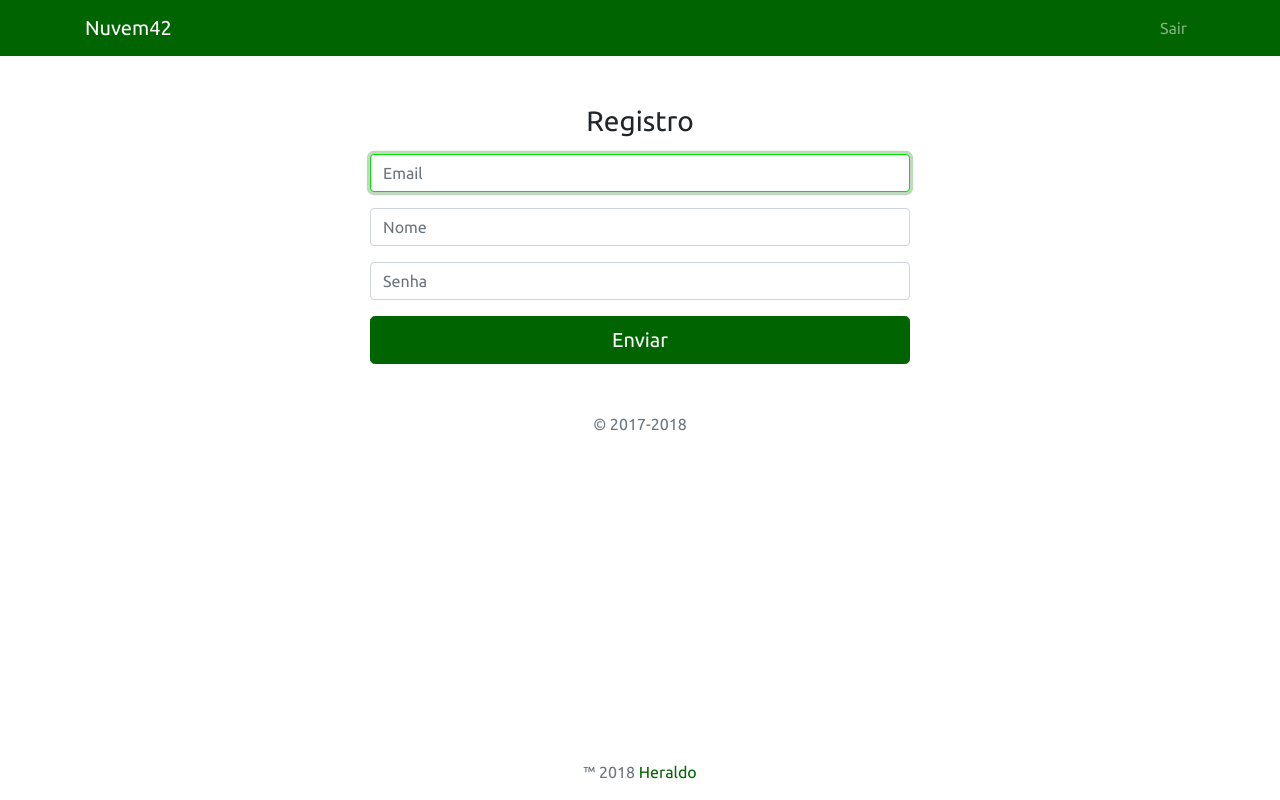
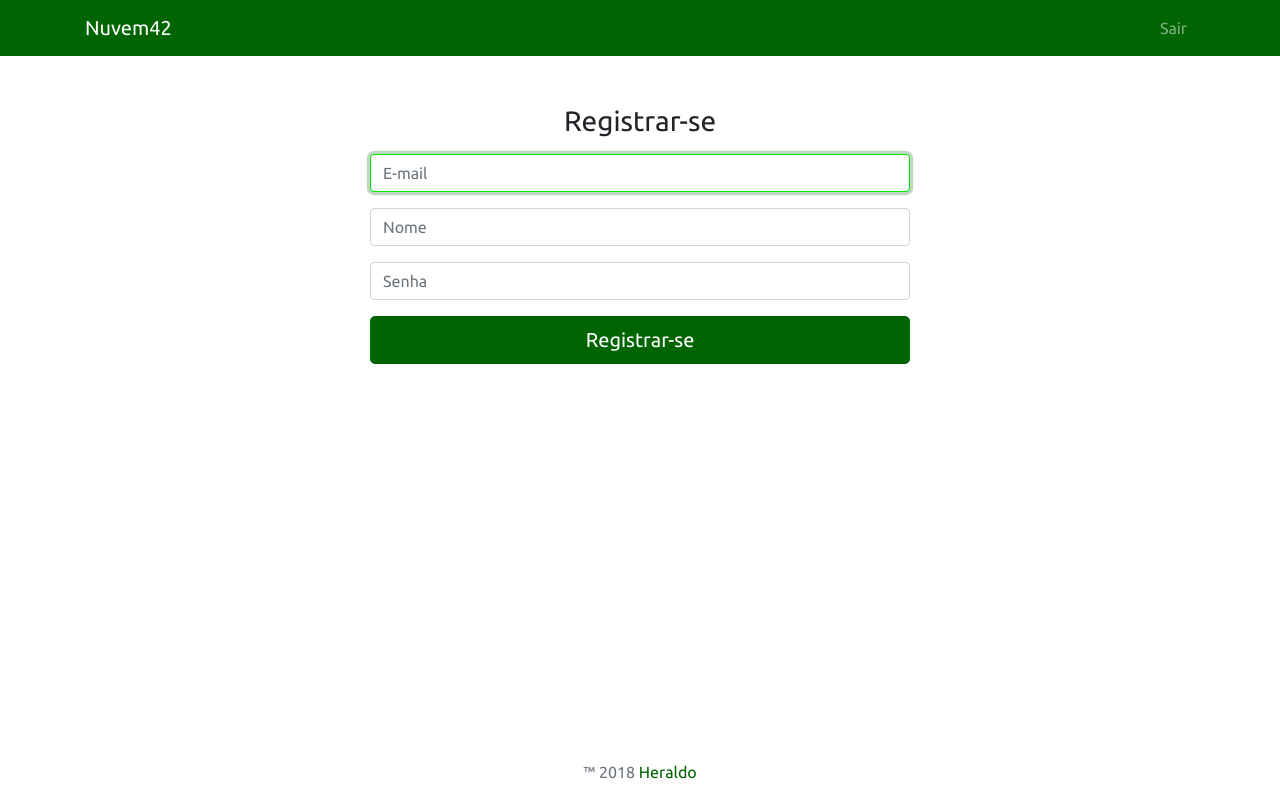
Before and after one commit to heraldo663/nuvem42, a Vue app in the folder client/: page /register in a window 1280 px wide. Built offline with nearby package versions, Linux system fonts and the light colour scheme; no server answers; sample sign-in values are in the browser's storage.

Commit message:
changed register page

```diff
--- a/client/src/views/Register.vue
+++ b/client/src/views/Register.vue
@@ -10,10 +10,10 @@
             Usuário registrando com sucesso
           </div>
           <form class="form-signin" @submit.prevent="onSubmit">
-            <h1 class="h3 mb-3 font-weight-normal">Registro</h1>
+            <h1 class="h3 mb-3 font-weight-normal">Registrar-se</h1>
             <div class="form-group">
               <label for="inputEmail" class="sr-only">Email</label>
-              <input type="email" id="inputEmail" v-model="email" class="form-control" name="email" placeholder="Email" required autofocus>
+              <input type="email" id="inputEmail" v-model="email" class="form-control" name="email" placeholder="E-mail" required autofocus>
             </div>
             <div class="form-group">
               <label for="inputEmail" class="sr-only">Nome</label>
@@ -23,8 +23,7 @@
               <label for="inputPassword" class="sr-only">Senha</label>
               <input type="password" v-model="password" id="inputPassword" class="form-control" name="password" placeholder="Senha" required>
             </div>
-            <button class="btn btn-lg btn-primary btn-block" type="submit">Enviar</button>
-            <p class="mt-5 mb-3 text-muted">&copy; 2017-2018</p>
+            <button class="btn btn-lg btn-primary btn-block" type="submit">Registrar-se</button>
           </form>
         </div>
       </div>
```
Also changed, not shown: 1 other file (tests, documents, lock files or other folders).
